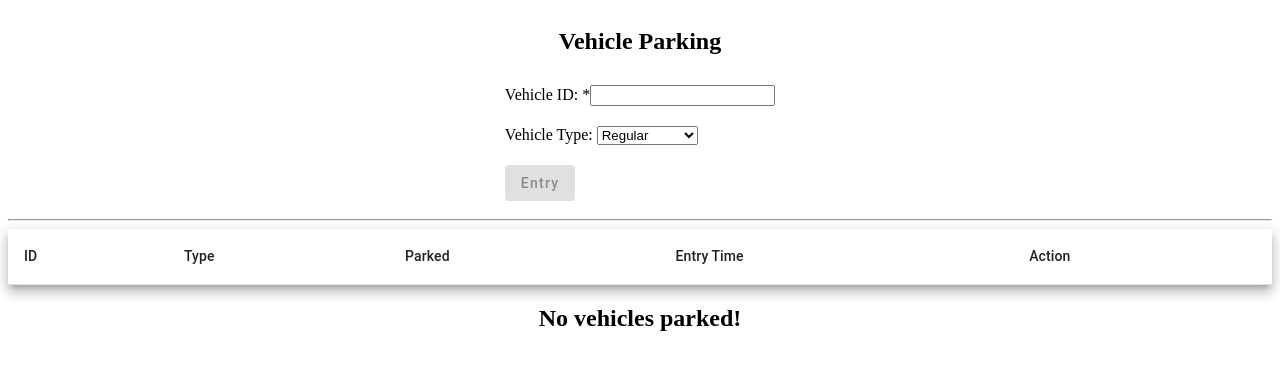
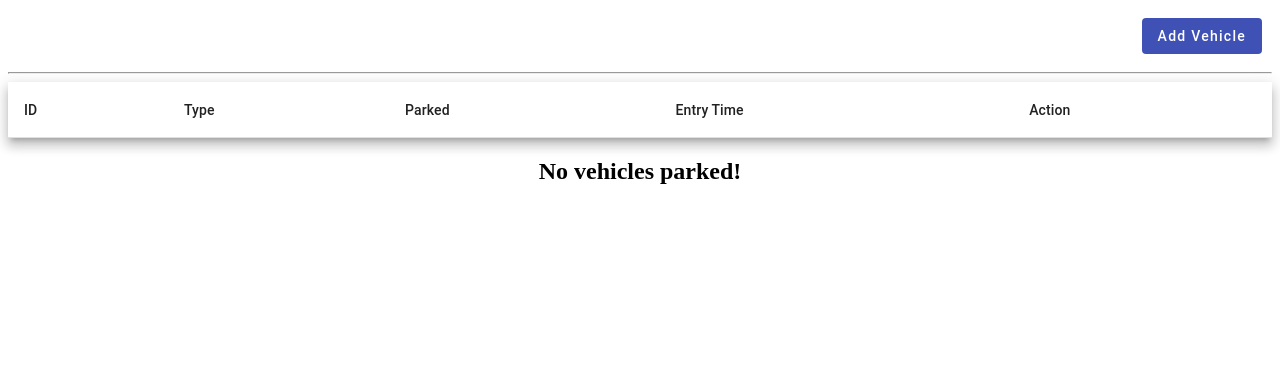
Before and after one commit to SandraSadan/ParkingGarage, an Angular app: page / in a window 1280 px wide. Shown: the top 370 px of the page. Built offline with nearby package versions, Linux system fonts and the light colour scheme.

Commit message:
hide and show functionality of form based on action

```diff
--- a/src/app/components/vehicle-entry-exit/vehicle-entry-exit.component.html
+++ b/src/app/components/vehicle-entry-exit/vehicle-entry-exit.component.html
@@ -1,4 +1,7 @@
-<div class="parent">
+<div class="add-vehicle-btn" *ngIf="!displayForm">
+    <button mat-flat-button color="primary" (click)="displayForm=true">Add Vehicle</button>
+</div>
+<div class="parent" *ngIf="displayForm">
     <h2 class="heading">Vehicle Parking</h2>
     <form [formGroup]="vehicleAddForm" (ngSubmit)="markVehicleEntry()">
         <div style="padding: 10px;">
--- a/src/app/components/vehicle-entry-exit/vehicle-entry-exit.component.scss
+++ b/src/app/components/vehicle-entry-exit/vehicle-entry-exit.component.scss
@@ -12,3 +12,9 @@ input.ng-touched.ng-invalid {
     align-items: center;
     flex-direction: column;
 }
+
+.add-vehicle-btn {
+    display: flex;
+    justify-content: flex-end;
+    padding: 10px;
+}
--- a/src/app/components/vehicle-entry-exit/vehicle-entry-exit.component.ts
+++ b/src/app/components/vehicle-entry-exit/vehicle-entry-exit.component.ts
@@ -23,6 +23,7 @@ export class VehicleEntryExitComponent {
     isParked: new FormControl(false),
     entryTime: new FormControl()
   });
+  displayForm: boolean = false;
 
   parkingSlots : ParkingSlot = {
     'Regular': 10,
@@ -51,6 +52,7 @@ export class VehicleEntryExitComponent {
       });
       this.parkedVehicles.push(this.vehicleAddForm.value as VehicleDetails);
       this.parkedVehicles = [...this.parkedVehicles];
+      this.displayForm = false;
       this.openSnackBar('Vehicled added to parking successfully!', 'Close', 5000);
       this.parkingSlots[vehicleType]--;
       this.vehicleAddForm.reset();
```
